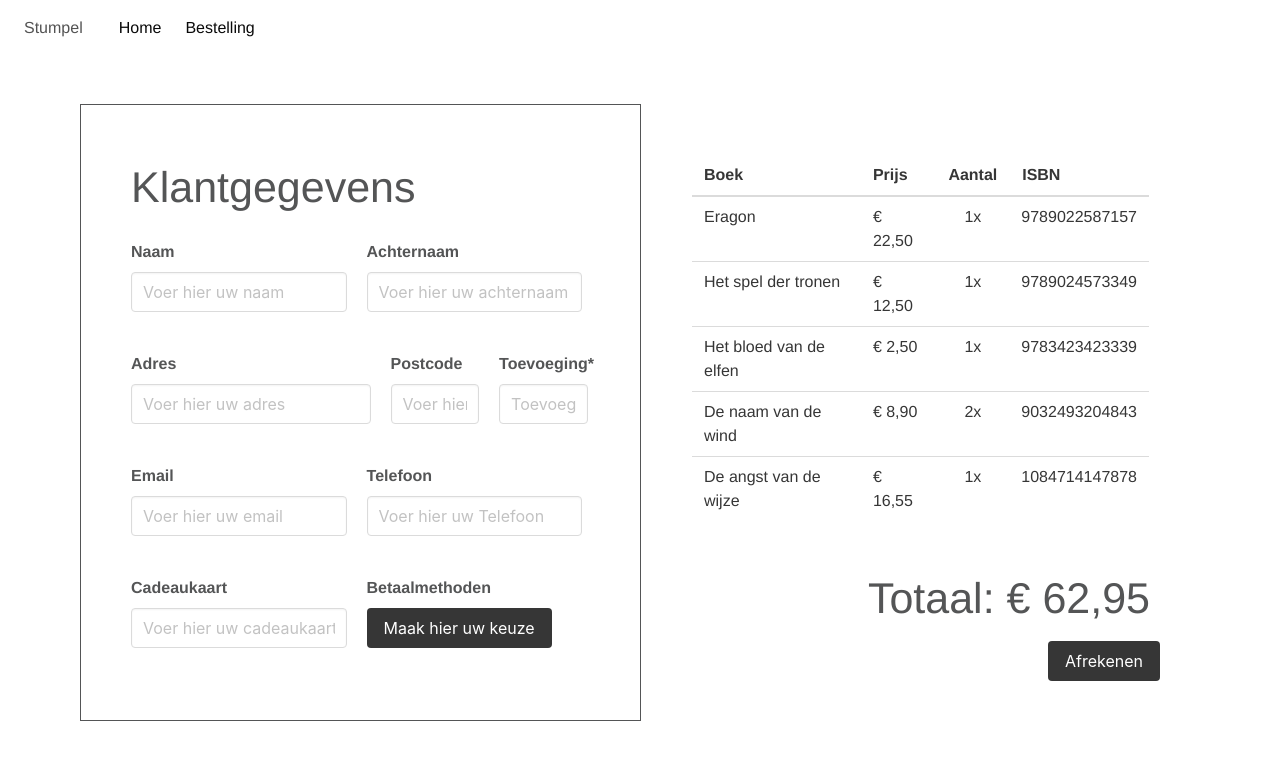
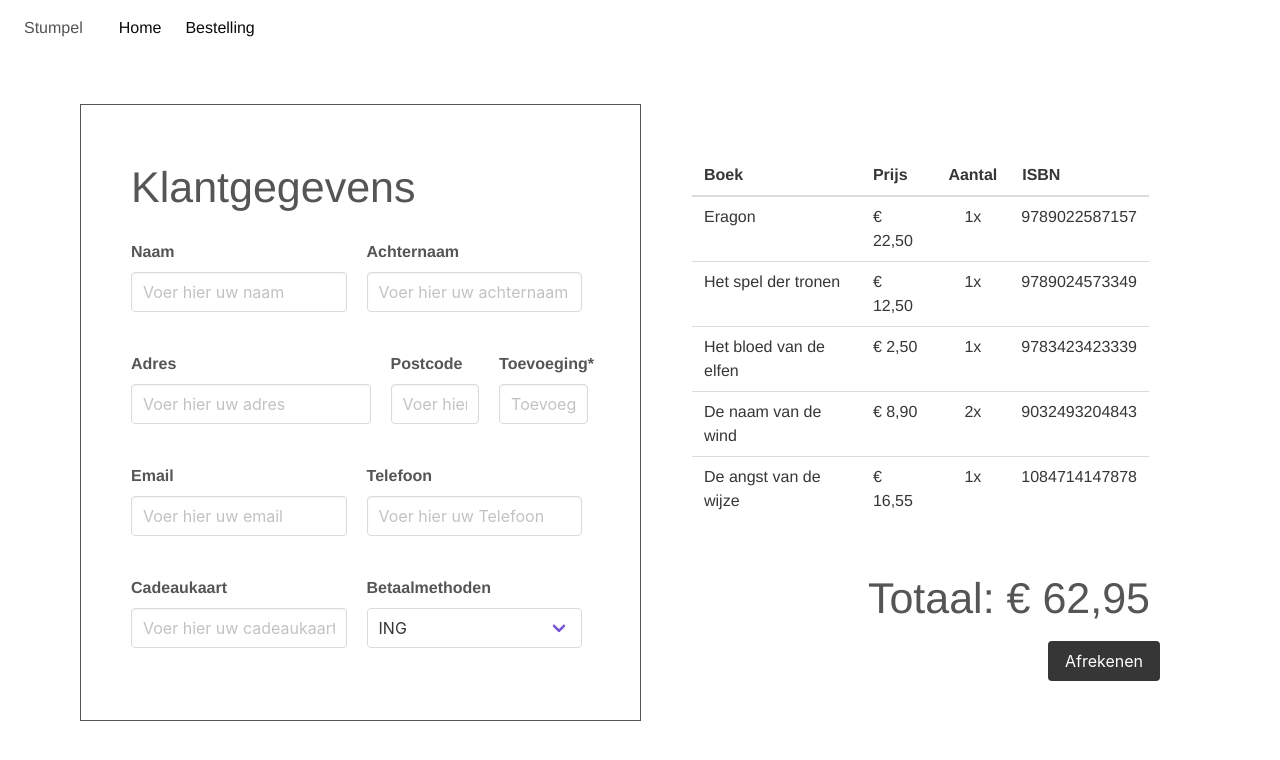
Before and after one commit to assignon/stumpel, a Vue app: page /order in a window 1280 px wide. Shown: the top 760 px of the page. Built offline with nearby package versions, Linux system fonts and the light colour scheme; what v-animate-css would draw is missing.

Commit message:
Changed the table list

```diff
--- a/src/components/order/Order.vue
+++ b/src/components/order/Order.vue
@@ -70,18 +70,17 @@
 
                 <div class="order__input__wrapper">
                     <label class="label">Betaalmethoden</label>
-                    <b-dropdown hoverable aria-role="list">
-                        <button class="button is-dark" slot="trigger">
-                            <span>Maak hier uw keuze</span>
-                        </button>
 
-                        <b-dropdown-item aria-role="listitem">ING</b-dropdown-item>
-                        <b-dropdown-item aria-role="listitem">ABN AMRO</b-dropdown-item>
-                        <b-dropdown-item aria-role="listitem">RABO Bank</b-dropdown-item>
-                        <b-dropdown-item aria-role="listitem">REAAL</b-dropdown-item>
-                        <b-dropdown-item aria-role="listitem">SNS Bank</b-dropdown-item>
-                        <b-dropdown-item aria-role="listitem">Nationale Nederlanden</b-dropdown-item>
-                    </b-dropdown>
+                    <div class="select">
+                        <select>
+                            <option aria-role="listitem">ING</option>
+                            <option aria-role="listitem">ABN AMRO</option>
+                            <option aria-role="listitem">RABO Bank</option>
+                            <option aria-role="listitem">REAAL</option>
+                            <option aria-role="listitem">SNS Bank</option>
+                            <option aria-role="listitem">Nationale Nederlanden</option>
+                        </select>
+                    </div>
                 </div>
             </div>
         </div>
```
